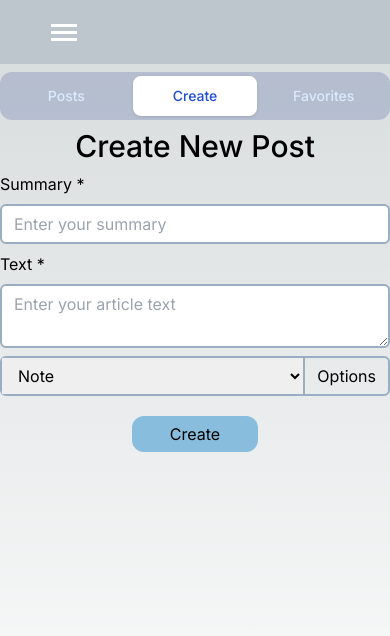
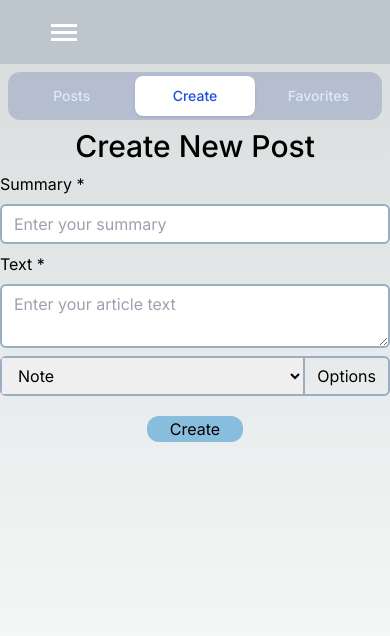
Before and after one commit to Pocu46/Next-JS-Web-Blog, a Next.js app: page /post/create in a window 390 px wide. Shown: the top 636 px of the page. Built offline with nearby package versions, Linux system fonts and the light colour scheme.

Commit message:
Mobile resolution CSS fix is added

```diff
--- a/app/layout.tsx
+++ b/app/layout.tsx
@@ -17,8 +17,7 @@ export default function RootLayout({children}: Readonly<{ children: React.ReactN
       <body className={inter.className} suppressHydrationWarning={true} >
         <Provider>
           <Header/>
-            {/*<div className="m-auto w-[960px] lg:w-full">*/}
-            <div className="m-auto w-full">
+            <div className="m-auto w-full lg:w-[960px]">
               {children}
             </div>
           <div id="modalId"/>
--- a/app/page.tsx
+++ b/app/page.tsx
@@ -9,7 +9,7 @@ const Home = () => {
         Add articles and save them to favorites.
       </p>
 
-      <Button text="Start" style="btn-primary mt-5 bg-[#BCC6CC] transition ease-in-out hover:-translate-y-1 hover:scale-110 delay-300" link="/post/create" type="button" />
+      <Button text="Start" style="btn-primary mt-5 bg-[#BCC6CC] transition ease-in-out hover:-translate-y-1 hover:scale-110 delay-300 max-sm:w-[96px] max-sm:h-[26px]" link="/post/create" type="button" />
     </div>
   )
 }
--- a/components/CreatePost.tsx
+++ b/components/CreatePost.tsx
@@ -199,7 +199,7 @@ const CreatePost: React.FC<CreatePostProps> = ({
 
         <Button
           text={buttonText}
-          style="btn-primary mt-5 bg-[#88bddd] m-auto transition ease-in-out hover:-translate-y-1 hover:scale-110 delay-300"
+          style="btn-primary mt-5 bg-[#88bddd] m-auto transition ease-in-out hover:-translate-y-1 hover:scale-110 delay-300 max-sm:w-[96px] max-sm:h-[26px]"
           link="/post/posts"
           type="submit"
           isButton={true}
--- a/components/Error.tsx
+++ b/components/Error.tsx
@@ -13,7 +13,7 @@ const Error: React.FC<ErrorProps> = ({error,reset}) => {
 
   return (
     <div
-      className="m-auto w-full h-[calc(100vh_-_64px_-_64px)] flex justify-center align-center flex-col">
+      className="m-auto w-full h-[calc(100vh_-_64px_-_64px)] flex justify-center align-center flex-col max-sm:w-full max-sm:h-full">
       <div className="m-auto w-full h-auto flex justify-center align-center flex-col bg-pink-300 border-[3px] rounded-xl border-solid border-[red]">
         <h2 className="text-center text-[#000] text-4xl font-[300] leading-[1.2] my-2">An Error accrued!</h2>
 
@@ -23,7 +23,7 @@ const Error: React.FC<ErrorProps> = ({error,reset}) => {
         <div className="my-4 flex justify-between flex-row">
           <Button
             text="Reset"
-            style="btn-primary mt-5 bg-[#88bddd] m-auto transition ease-in-out hover:-translate-y-1 hover:scale-110 delay-300"
+            style="btn-primary mt-5 bg-[#88bddd] m-auto transition ease-in-out hover:-translate-y-1 hover:scale-110 delay-300 max-sm:w-[96px] max-sm:h-[26px]"
             link="/post/posts"
             type="button"
             isButton={true}
@@ -31,7 +31,7 @@ const Error: React.FC<ErrorProps> = ({error,reset}) => {
           />
           <Button
             text="Home"
-            style="btn-primary mt-5 bg-[#88bddd] m-auto transition ease-in-out hover:-translate-y-1 hover:scale-110 delay-300"
+            style="btn-primary mt-5 bg-[#88bddd] m-auto transition ease-in-out hover:-translate-y-1 hover:scale-110 delay-300 max-sm:w-[96px] max-sm:h-[26px]"
             link="/"
           />
         </div>
--- a/components/Header.tsx
+++ b/components/Header.tsx
@@ -59,7 +59,7 @@ const Header = () => {
       </div>
 
       <Modal
-        style="ml-0 mr-auto mt-16 mb-0 w-[400px] h-[calc(100vh_-_64px)] bg-[rgba(30,58,138,0.2)] relative left-0 bottom-0 modal backdrop:bg-[rgba(0,0,0,0.2)]"
+        style="ml-0 mr-auto mt-16 mb-0 w-[400px] h-[calc(100vh_-_64px)] bg-[#5d5b76] relative left-0 bottom-0 modal backdrop:bg-[rgba(0,0,0,0.2)] max-sm:w-full z-[5]"
         open={isOpened}
         onClose={burgerClose}
         root="modalId"
--- a/components/Post.tsx
+++ b/components/Post.tsx
@@ -66,12 +66,12 @@ const Post: React.FC<PostProps> = ({id, summary, time, type, text, isFavorite})
   return (
     <>
       <div className="w-full mx-auto mb-2 border-[3px] rounded-xl border-solid border-[#bccde2]">
-        <header className="bg-[#bccde2] py-2 flex justify-around items-center gap-2.5">
+        <div className="bg-[#bccde2] py-2 flex justify-around items-center gap-2.5">
           <p className="max-w-[150px] px-2">{time}</p>
           {
             isFull
               ? <Marquee className="w-full h-[25px] text-center"><b>{summary}</b></Marquee>
-              : <p className="w-full h-[25px] overflow-y-hidden text-center"><b>{summary}</b></p>
+              : <p className="w-full h-[25px] overflow-hidden text-center"><b>{summary}</b></p>
           }
           <div className="flex justify-between items-center px-2 mx-2">
             <span className={typeClass}>{type}</span>
@@ -83,17 +83,17 @@ const Post: React.FC<PostProps> = ({id, summary, time, type, text, isFavorite})
               height={25}
             />
           </div>
-        </header>
+        </div>
 
         <p className="flex justify-around items-center text-left h-[150px] overflow-auto pt-2.5 px-1.5 py-0 bg-[white]">{text}</p>
 
-        <footer className="bg-[#bccde2] flex justify-center items-center flex-col">
-          <div className="flex justify-center items-center py-2">
+        <div className="bg-[#bccde2] flex justify-center items-center flex-col">
+          <div className="flex justify-center items-center py-2 gap-3">
             <Button
               type="button"
               action={editOpen}
               text="Edit"
-              style="btn-primary bg-[#528fd9] transition ease-in-out hover:-translate-y-1 hover:scale-110 delay-300"
+              style="btn-primary bg-[#528fd9] transition ease-in-out hover:-translate-y-1 hover:scale-110 delay-300 max-sm:w-[96px] max-sm:h-[26px]"
               link="/post/posts"
               isButton={true}
             />
@@ -101,7 +101,7 @@ const Post: React.FC<PostProps> = ({id, summary, time, type, text, isFavorite})
               type="button"
               action={deletePostHandler}
               text="Delete"
-              style="btn-primary bg-[#de5050] mx-3 transition ease-in-out hover:-translate-y-1 hover:scale-110 delay-300"
+              style="btn-primary bg-[#de5050] transition ease-in-out hover:-translate-y-1 hover:scale-110 delay-300 max-sm:w-[96px] max-sm:h-[26px]"
               link="/post/posts"
               isButton={true}
             />
@@ -109,7 +109,7 @@ const Post: React.FC<PostProps> = ({id, summary, time, type, text, isFavorite})
               type="button"
               action={favoriteStatusChangeHandler}
               text={!isFavorite ? 'Favorite' : 'Unfavourite'}
-              style={!isFavorite ? "btn-primary bg-[#dede01] transition ease-in-out hover:-translate-y-1 hover:scale-110 delay-300" : "btn-primary bg-[gold] transition ease-in-out hover:-translate-y-1 hover:scale-110 delay-300"}
+              style={!isFavorite ? "btn-primary bg-[#dede01] transition ease-in-out hover:-translate-y-1 hover:scale-110 delay-300 max-sm:w-[96px] max-sm:h-[26px]" : "btn-primary bg-[gold] transition ease-in-out hover:-translate-y-1 hover:scale-110 delay-300 max-sm:w-[96px] max-sm:h-[26px]"}
               link="/post/posts"
               isButton={true}
             />
@@ -117,11 +117,11 @@ const Post: React.FC<PostProps> = ({id, summary, time, type, text, isFavorite})
           <div>
             <Checkbox action={changeFullStateHandler}/>
           </div>
-        </footer>
+        </div>
       </div>
 
       <Modal
-        style="bg-[#b2c2cd] h-[400px] w-[960px] p-[15px] rounded-xl backdrop:bg-[rgba(0,0,0,0.4)] md:max-lg:w-[768px] sm:max-md:w-[600px] max-sm:w-[540px] modal"
+        style="bg-[#b2c2cd] h-[400px] w-[960px] z-[5] p-[15px] rounded-xl backdrop:bg-[rgba(0,0,0,0.4)] max-sm:w-full modal"
         open={isOpened}
         onClose={editClose}
         root="modalId"
--- a/tailwind.config.ts
+++ b/tailwind.config.ts
@@ -7,22 +7,6 @@ const config: Config = {
     "./app/**/*.{js,ts,jsx,tsx,mdx}",
   ],
   theme: {
-    screens: {
-      '2xl': {'max': '1535px'},
-      // => @media (max-width: 1535px) { ... }
-
-      'xl': {'max': '1279px'},
-      // => @media (max-width: 1279px) { ... }
-
-      'lg': {'max': '1023px'},
-      // => @media (max-width: 1023px) { ... }
-
-      'md': {'max': '767px'},
-      // => @media (max-width: 767px) { ... }
-
-      'sm': {'max': '639px'},
-      // => @media (max-width: 639px) { ... }
-    },
     extend: {
       backgroundImage: {
         "gradient-radial": "radial-gradient(var(--tw-gradient-stops))",
```
